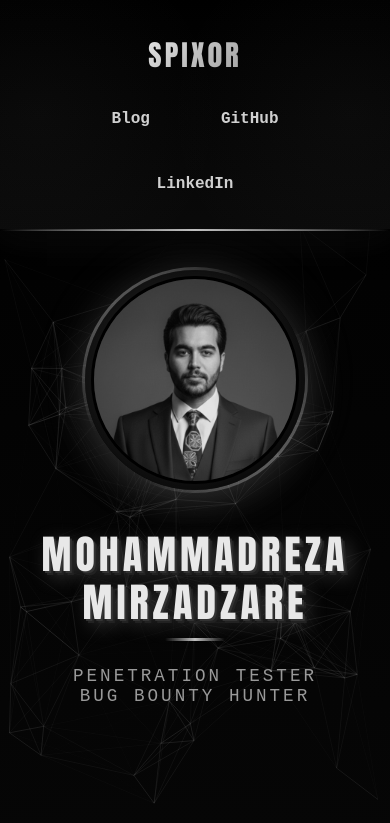
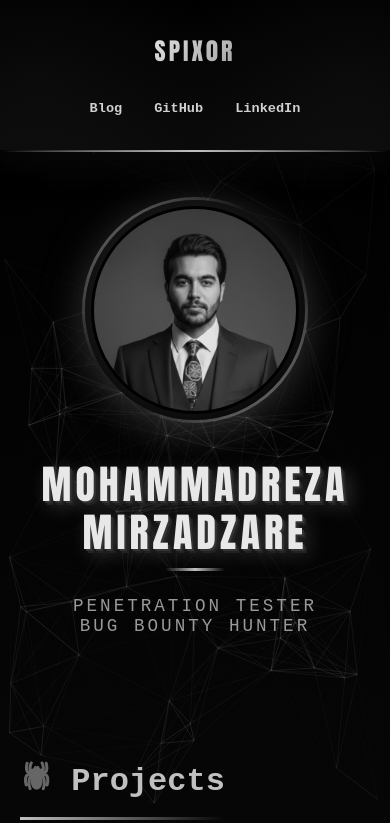
Before and after one commit to Spix0r/Spix0r.github.io, a plain HTML site: page index.html in a window 390 px wide. Shown: the top 823 px of the page. Drawn offline with Linux system fonts and the light colour scheme; no server answers.

Commit message:
Update navigation styles and remove media query

```diff
--- a/index.html
+++ b/index.html
@@ -527,8 +527,24 @@
             }
 
             .nav-links {
-                flex-wrap: wrap;
+                flex-wrap: nowrap;
                 justify-content: center;
+                gap: 10px;
+            }
+
+            .nav-link {
+                padding: 8px 10px;
+                font-size: 0.85rem;
+                white-space: nowrap;
+            }
+
+            .nav-brand {
+                font-size: 1.5rem;
+            }
+
+            .nav-brand::before {
+                left: -35px;
+                font-size: 1.2rem;
             }
 
             .profile-image-wrapper {
@@ -558,12 +574,6 @@
 
             .projects, .publications {
                 grid-template-columns: 1fr;
-            }
-        }
-
-        @media (max-width: 415px) {
-            .container {
-                margin-top: 70px;
             }
         }
     </style>
```
